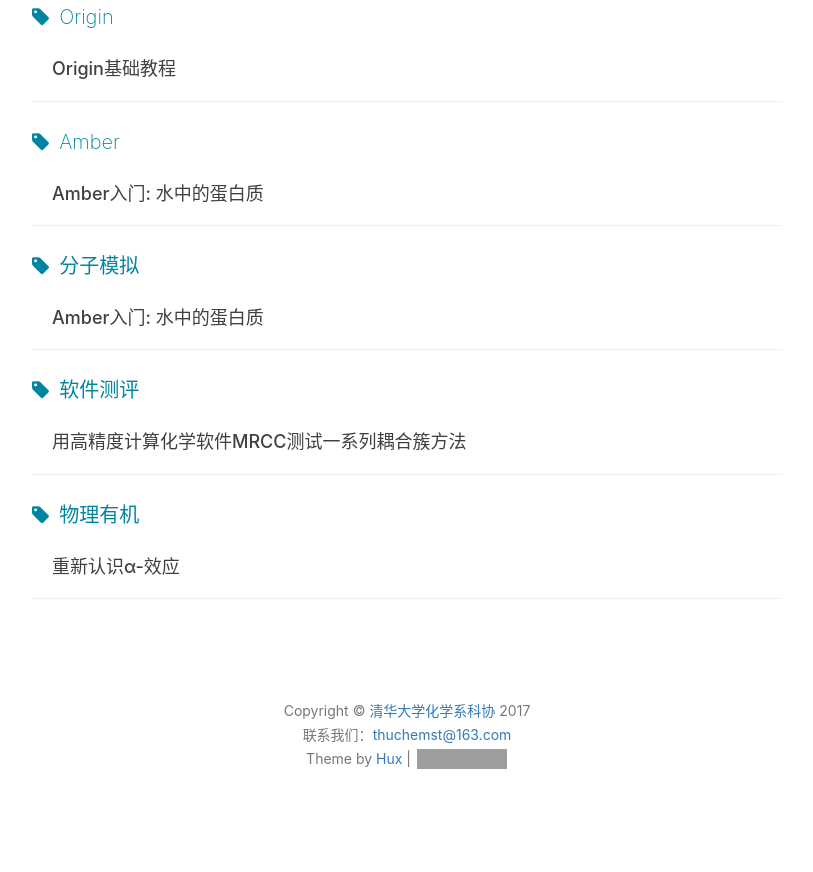
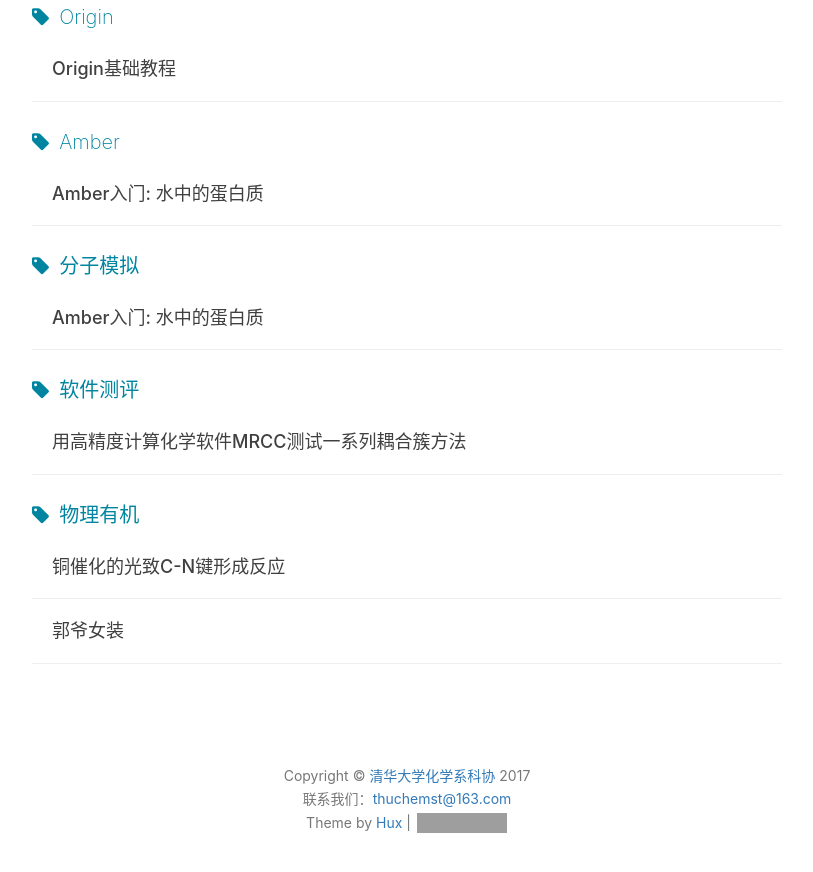
Before and after one commit to THUchemST/thuchemst.github.io, a Jekyll site: the page built from tags.html, in a window 1280 px wide and 900 px high, scrolled down 2298 px. Shown: the top 872 px of the window, without its empty margins (233-1046 px from the left). Built offline with Jekyll 4.4.1, drawn with Linux system fonts in a browser that asks for light colours; nearby versions of some CDN libraries; before the commit the page ends 3134 px from its top, so only the background shows below that; some of the changed lines change nothing that is shown; grey boxes are pictures that could not be loaded.

Commit message:
2017-09-03推送

```diff
--- a/_posts/2017-08-05-alpha-effect.markdown
+++ b/_posts/2017-08-05-alpha-effect.markdown
@@ -1,6 +1,6 @@
 ---
 layout: post
-title: "重新认识α-效应"
+title: "郭爷女装"
 date:  2017-08-05 12:00:00
 author: "YM Ma"
 header-img: "img/post-bg-alpha.jpg"
--- /dev/null
+++ b/_posts/2017-09-03-copper-catalyzed-photoinduced-C-N-formation.markdown
@@ -0,0 +1,29 @@
+---
+layout: post
+title: "铜催化的光致C-N键形成反应"
+date:  2017-09-03 12:00:00
+author: "YM Ma"
+header-img:
+
+stick: 0
+hide: 0
+
+tags:
+    - 物理有机
+
+abstract: "其实我就是想水一篇文章啦←_←毕竟最近有很多新的friends关注呢233"
+
+---
+光催化或光氧化还原反应是今年非常热门的领域。传统的光氧化还原反应往往使用Ir、Ru等的联吡啶配合物，这些对可见光有明显吸收的化合物吸光后被激发并呈现出与基态不同的氧化还原性质，从而为许多新颖而高效的反应的带来了可能性。JOC在2016年曾专门整理过很多与光催化有关的文献，对于初次接触光氧化还原反应的读者，推荐阅读其中的一篇综述（doi: 10.1021/acs.joc.6b01449）.
+本期推送介绍的是加州理工大学G C Fu等的工作（doi: 10.1021/jacs.7b07546），这是首次发现的铜催化的光致C-N键形成反应。
+这一反应以N-羟基邻苯二甲酰胺酯(NHP)作为底物，这一底物有氧化还原活性，在光化学和过渡金属催化中都有所使用。在10 %mol的氰化亚铜，2,9-二甲基邻二氮菲和Xantphos存在下用蓝光LED照射，可发生脱羧并实现C-N键形成，产率在70%上下。
+
+![Figure 1](/img/in-post/2017-09-03-Cu-catalyzed-photoinduced-C-N-formation/1.jpg)
+
+移除上述条件中的任何物质都会导致转化率大幅降低；该方法学对卤原子、羰基、遥远的双键等兼容。
+在这项工作中，作者进行了简单的机理研究。投入反应体系的所有原料和催化剂在350 nm以上均无吸收，而反应体系在350-400 nm则有明显的吸收，因此作者认为吸光物种是Cu(I)在反应体系中生成的某种配合物；测定的脱羧速率表明脱羧一步是扩散控制的；通过自由基钟和自由基捕获实验，作者证实了烷基自由基中间体的存在；通过交叉实验发现当不同烷基的底物同时存在于体系中时产生了交叉产物，从而确认了自由基在反应中足够快地扩散到了反应中心之外。
+
+![Figure 1](/img/in-post/2017-09-03-Cu-catalyzed-photoinduced-C-N-formation/2.jpg)
+
+根据这些信息，作者提出了图中的机理。某种含铜配合物吸光后还原裂解O-N键，羧基自由基脱羧后重新攫取含氮基团，从而实现催化循环。
+作者认为这一反应将为传统的Curtis重排提供一个替代方案。然而这一反应的机理距离被研究清楚还有很大距离，例如活性催化物种究竟是何种配合物仍然并不清楚。此外，这作为人们发现的第一个铜催化的光氧化还原反应，可能可以为后来者在开发新的光反应时带来一些启示。
```
Also changed, not shown: img/in-post/2017-09-03-Cu-catalyzed-photoinduced-C-N-formation/1.jpg (added), img/in-post/2017-09-03-Cu-catalyzed-photoinduced-C-N-formation/2.jpg (added), 1 other file.
